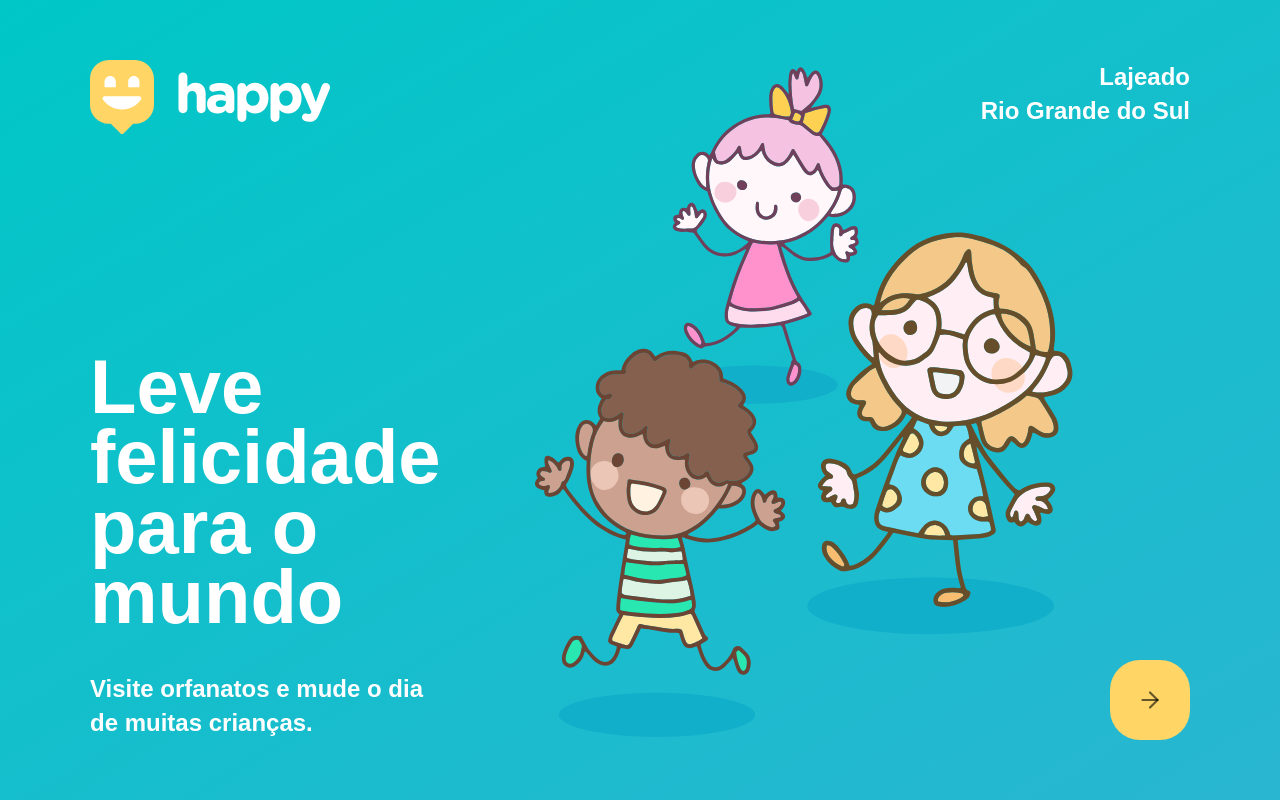
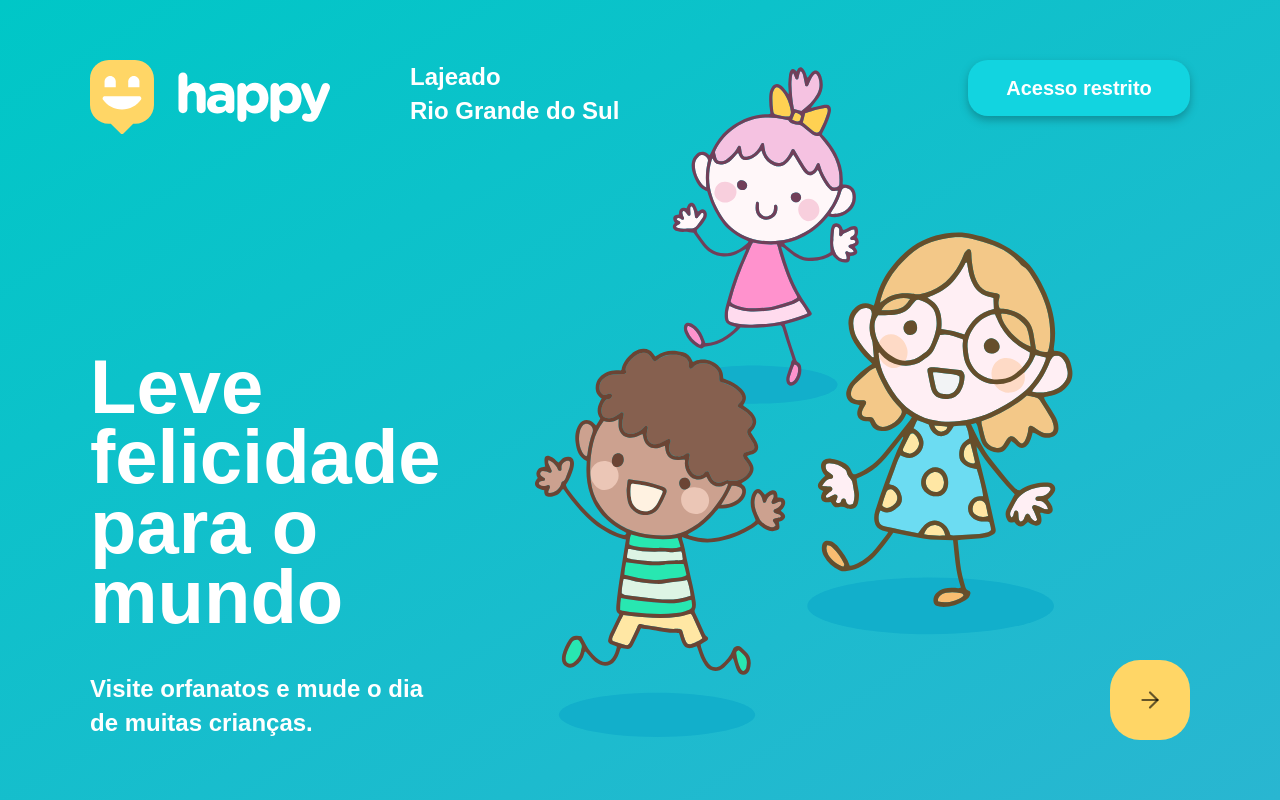
Before and after one commit to Alcsaw/next-level-week-3, a React (Create React App) app in the folder web/: page / in a window 1280 px wide. Built offline with nearby package versions, Linux system fonts and the light colour scheme; the HTML template or start-up script is replaced by a standard one.

Commit message:
Adds login button in Landing page

```diff
--- a/web/src/pages/Landing.tsx
+++ b/web/src/pages/Landing.tsx
@@ -22,6 +22,10 @@ function Landing() {
           <span>Rio Grande do Sul</span>
         </div>
 
+        <Link to="/login" className="login">
+          Acesso restrito
+        </Link>
+
         <Link to="/app" className="enter-app">
           <FiArrowRight size={26} color="rgba(0, 0, 0, 0.6)" />
         </Link>
--- a/web/src/routes.tsx
+++ b/web/src/routes.tsx
@@ -2,6 +2,7 @@ import React from 'react';
 import { BrowserRouter, Switch, Route } from 'react-router-dom';
 
 import Landing from './pages/Landing';
+import Login from './pages/Login';
 import OrphanagesMap from './pages/OrphanagesMap';
 import Orphanage from './pages/Orphanage';
 import CreateOrphanage from './pages/CreateOrphanage';
@@ -11,6 +12,7 @@ function Routes() {
     <BrowserRouter>
       <Switch>
         <Route path="/" exact component={Landing} />
+        <Route path="/login" component={Login} />
         <Route path="/app" component={OrphanagesMap} />
 
         <Route path="/orphanages/create" component={CreateOrphanage} />
--- a/web/src/styles/pages/landing.css
+++ b/web/src/styles/pages/landing.css
@@ -43,7 +43,7 @@
 
 .content-wrapper .location {
   position: absolute;
-  right: 0;
+  left: 320px;
   top: 0;
 
   font-size: 24px;
@@ -51,11 +51,42 @@
 
   display: flex;
   flex-direction: column;
-  text-align: right;
+  text-align: left;
 }
 
 .content-wrapper .location strong {
   font-weight: 800;
+}
+
+
+.content-wrapper .login {
+  position: absolute;
+  right: 0;
+  top: 0;
+  width: 222px;
+  height: 56px;
+
+  font-size: 20px;
+  font-weight: 800;
+  text-decoration: none;
+
+  background-color: #12D4E0;
+  color: #FFF;
+  border: none;
+  border-radius: 20px;
+  filter: drop-shadow(0px 4px 4px rgba(0, 0, 0, 0.25));
+  cursor: pointer;
+
+  display: flex;
+  align-items: center;
+  justify-content: center;
+
+  transition: background-color 0.2s;
+}
+
+.content-wrapper .login:hover {
+  background-color: #96FEFF;
+  color: #15C3D6;
 }
 
 .content-wrapper .enter-app {
```
